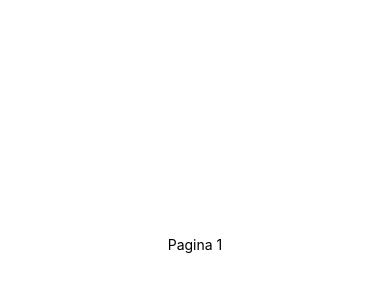
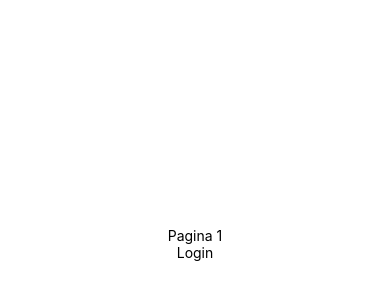
Before and after one commit to Alexandreferreiracampos/Game-Descubra-a-Palavra, a React Native app: screen /NewGame in a window 390 px wide. Shown: the part 178-478 px from the top of the page. Built offline with nearby package versions, Linux system fonts and the light colour scheme.

Commit message:
UseNavegation

```diff
--- /dev/null
+++ b/src/page/Game.tsx
@@ -0,0 +1,20 @@
+import { StatusBar } from 'expo-status-bar';
+import { StyleSheet, Text, View } from 'react-native';
+
+export default function Game() {
+  return (
+    <View style={styles.container}>
+      <StatusBar style="auto" />
+      <Text>Pagina 2</Text>
+    </View>
+  );
+}
+
+const styles = StyleSheet.create({
+  container: {
+    flex: 1,
+    backgroundColor: '#fff',
+    alignItems: 'center',
+    justifyContent: 'center',
+  },
+});
--- a/src/page/NewGame.tsx
+++ b/src/page/NewGame.tsx
@@ -1,11 +1,16 @@
 import { StatusBar } from 'expo-status-bar';
-import { StyleSheet, Text, View } from 'react-native';
+import { StyleSheet, Text, TouchableOpacity, View } from 'react-native';
+import { useNavigation } from '@react-navigation/core'
 
 export default function NewGame() {
+
+  const navigation = useNavigation();
+
   return (
     <View style={styles.container}>
       <StatusBar style="auto" />
       <Text>Pagina 1</Text>
+      <TouchableOpacity onPress={()=>navigation.navigate('Game')}><Text>Login</Text></TouchableOpacity>
     </View>
   );
 }
--- /dev/null
+++ b/src/page/UpLevel.tsx
@@ -0,0 +1,20 @@
+import { StatusBar } from 'expo-status-bar';
+import { StyleSheet, Text, View } from 'react-native';
+
+export default function UpLevel() {
+  return (
+    <View style={styles.container}>
+      <StatusBar style="auto" />
+      <Text>Pagina 3</Text>
+    </View>
+  );
+}
+
+const styles = StyleSheet.create({
+  container: {
+    flex: 1,
+    backgroundColor: '#fff',
+    alignItems: 'center',
+    justifyContent: 'center',
+  },
+});
--- a/src/routes/stack.routes.tsx
+++ b/src/routes/stack.routes.tsx
@@ -1,4 +1,6 @@
 import NewGame from '../page/NewGame';
+import Game from '../page/Game';
+import UpLevel from '../page/UpLevel';
 import { createStackNavigator } from '@react-navigation/stack';
 
 const stackRoutes = createStackNavigator();
@@ -20,6 +22,14 @@ const AppRoutes: React.FC = () => (
             name="NewGame"
             component={NewGame}
         />
+        <stackRoutes.Screen
+            name="Game"
+            component={Game}
+        />
+        <stackRoutes.Screen
+            name="UpLevel"
+            component={UpLevel}
+        />
 
 
     </stackRoutes.Navigator>
```
